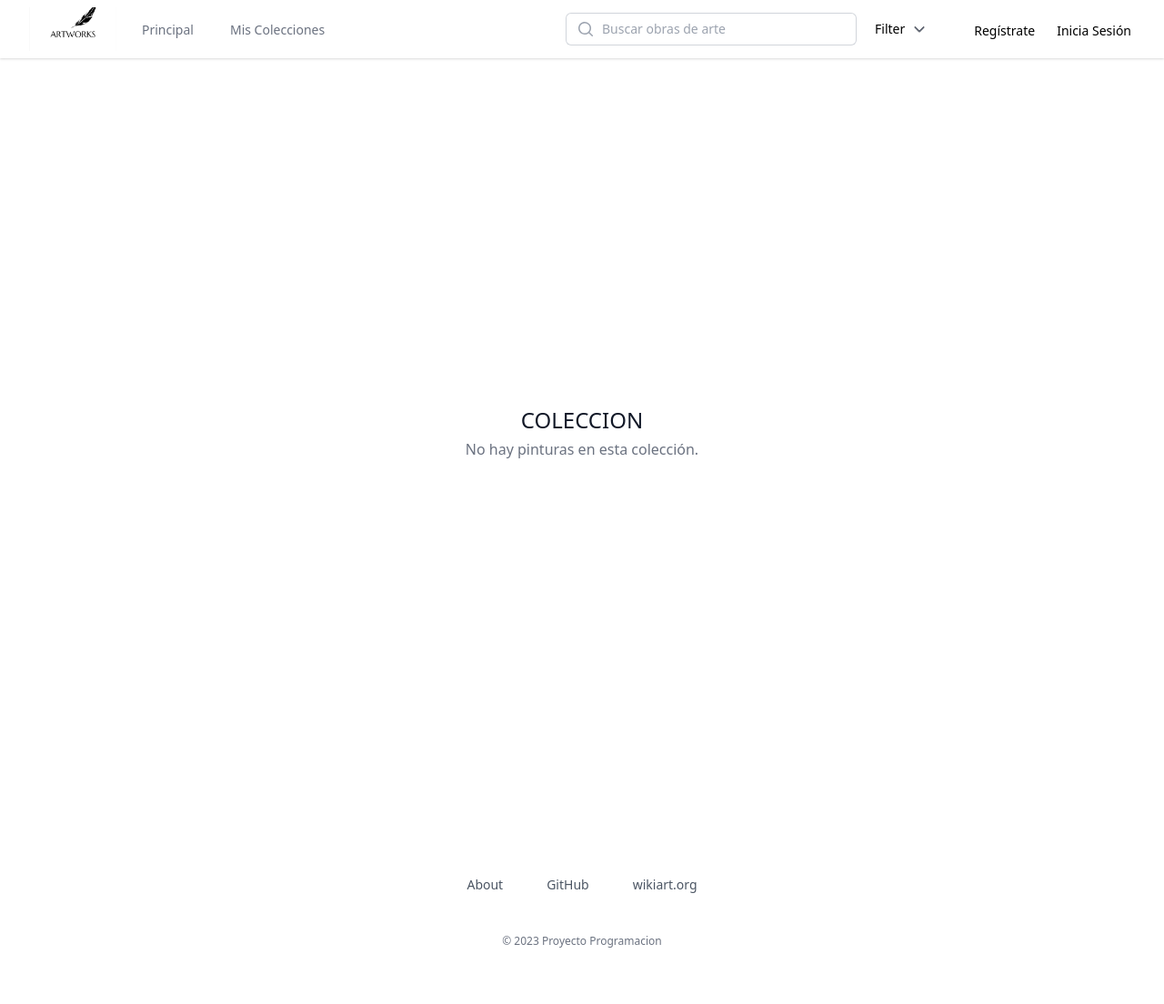
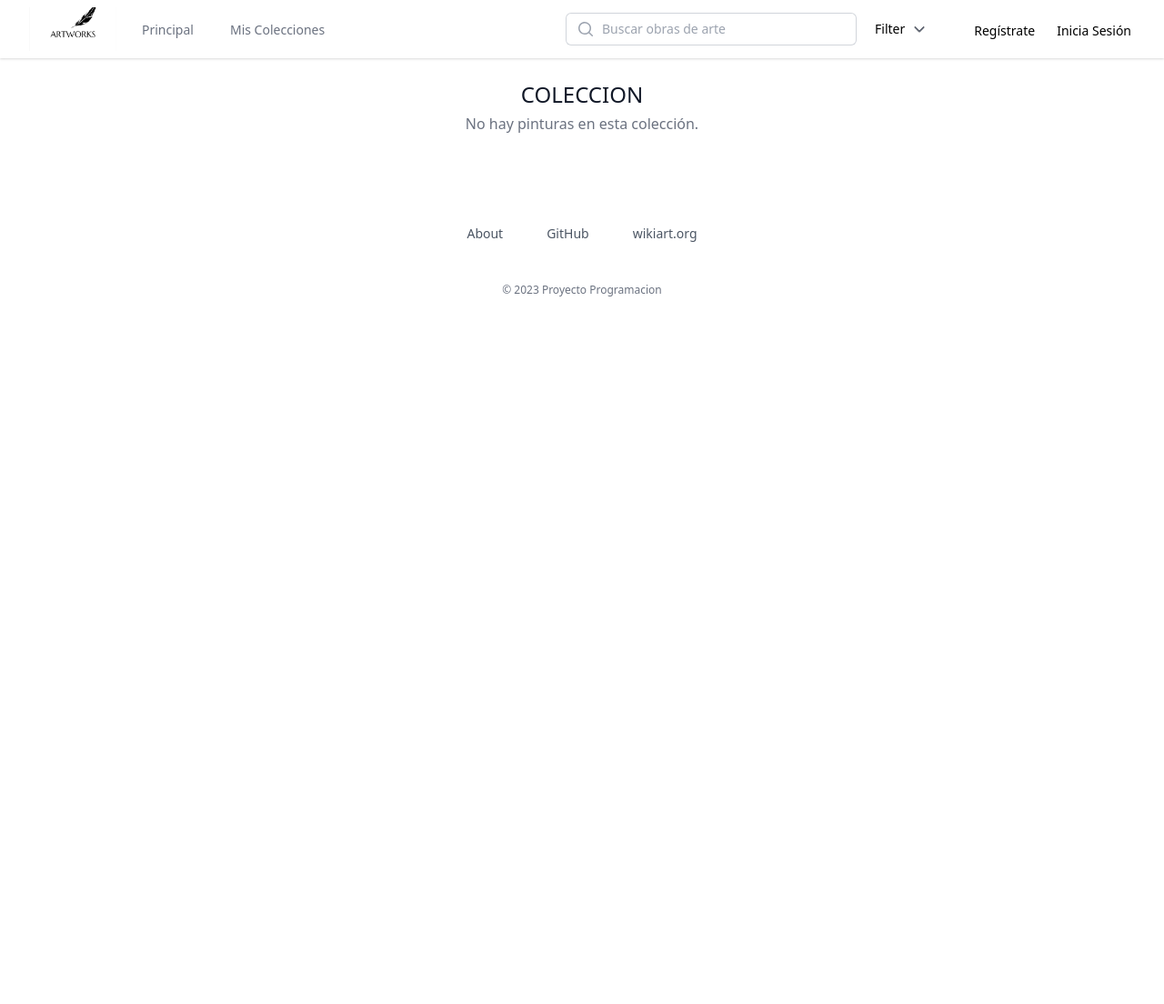
Before and after one commit to migueszitle111/Proyecto3ArtTest, a Django app: template collection/templates/collection/collection_detail.html in a window 1280 px wide. Shown: the top 1104 px of the page at 91% size. After the commit the page ends 326 px from the top, so only its background shows below. Run offline with Django 3.2, Linux system fonts and the light colour scheme; the template is opened without the code that fills it, so the values that code supplies are empty; some libraries are stand-ins or nearby versions.

Commit message:
cambios en collection_detail.html

```diff
--- a/collection/templates/collection/collection_detail.html
+++ b/collection/templates/collection/collection_detail.html
@@ -1,14 +1,11 @@
 {% extends "collection/base.html" %}
-
 {% block content %}
-<div class="flex justify-center items-center md:mx-auto md:max-w-screen-2xl px-2 bg-slate-200 h-screen">
+<div class="flex justify-center items-center md:mx-auto md:max-w-screen-2xl px-2 bg-slate-200 ">
     <div class="w-full md:w-3/4 lg:w-2/3">
         <br>
         <h2 class="text-gray-900 text-2xl title-font font-medium mb-1 text-center">COLECCION</h2>
         <h2 class="text-sm title-font text-gray-500 tracking-widest text-center">{{ collection.name }}</h2>
-
         {% if artworks %}
-        <br>
         <div class="grid grid-cols-2 md:grid-cols-2 lg:grid-cols-3 gap-4">
             {% for artwork in artworks %}
             <div
```
